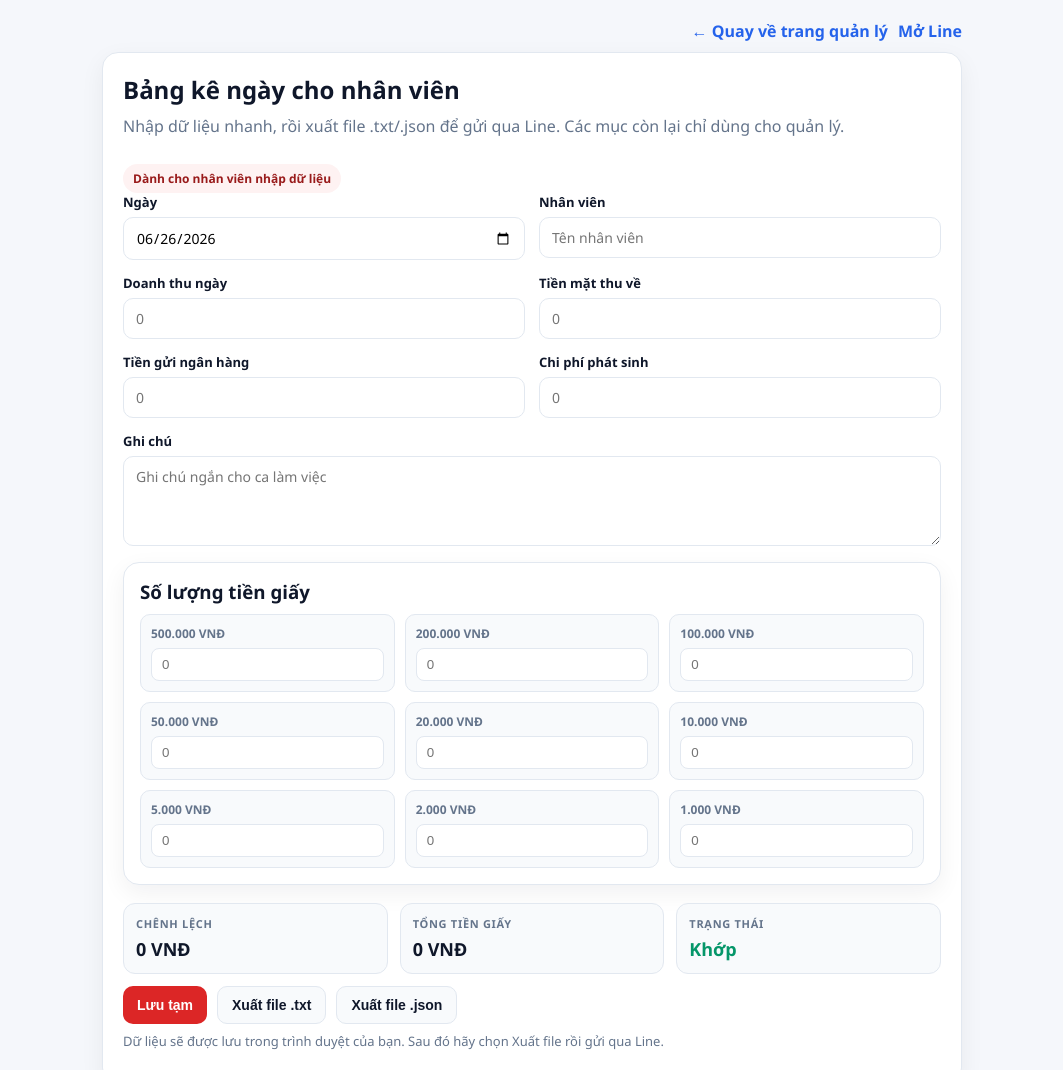
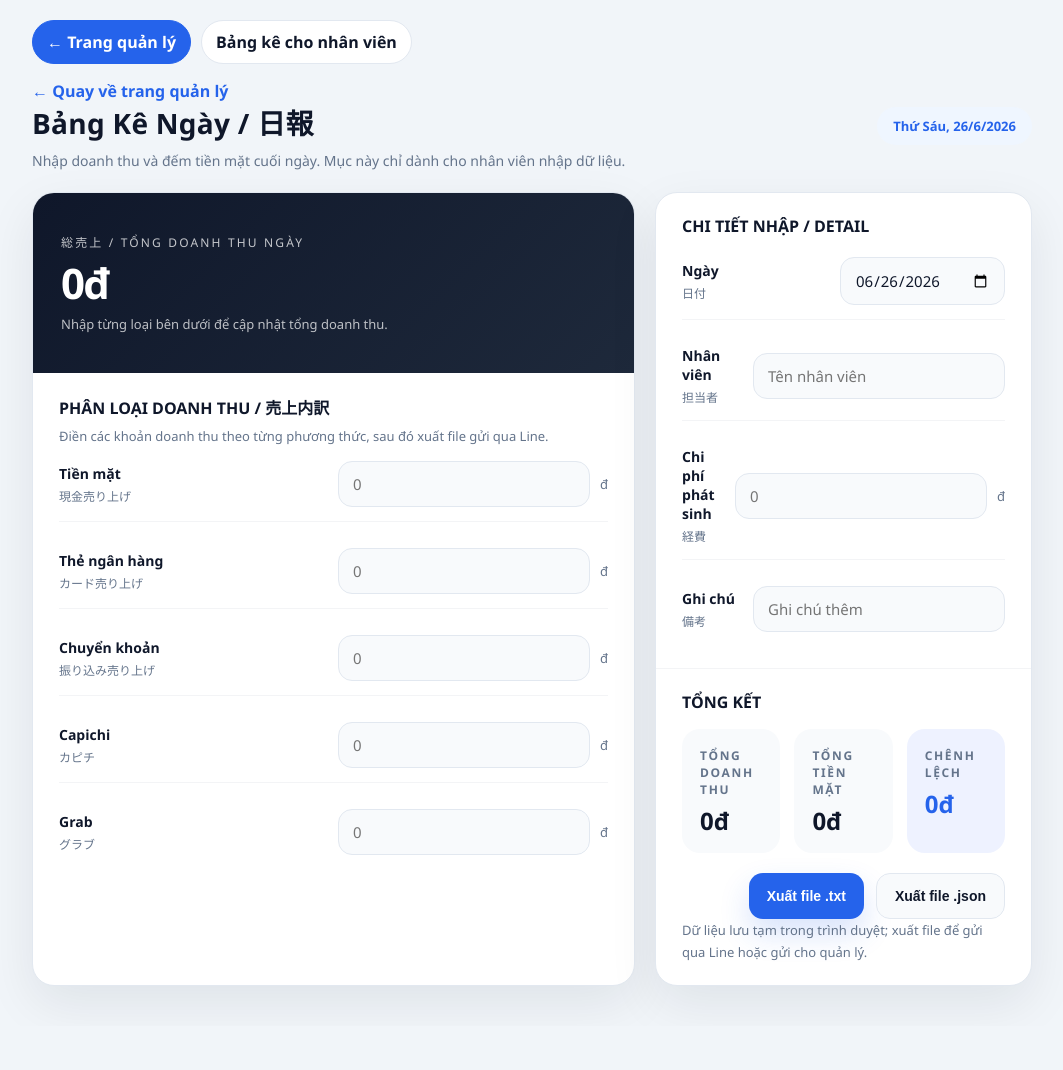
Before and after one commit to cungchiasetamtrangbuon-lang/torishin, a plain HTML site: page staff_daily.html in a window 1280 px wide. Shown: the top 1070 px of the page, without its empty margins (108-1171 px from the left). After the commit the page ends 1026 px from the top, so only its background shows below. Drawn offline with Linux system fonts and the light colour scheme.

Commit message:
Add visible navigation between management and staff pages

```diff
--- a/staff_daily.html
+++ b/staff_daily.html
@@ -6,258 +6,238 @@
   <title>Bảng kê ngày - Nhân viên</title>
   <style>
     :root {
-      --bg:#f5f7fb;
-      --card:#ffffff;
+      --bg:#f1f5f9;
+      --panel:#ffffff;
+      --panel-strong:#0f172a;
       --text:#0f172a;
       --muted:#64748b;
-      --accent:#dc2626;
-      --accent2:#b91c1c;
+      --accent:#2563eb;
+      --accent2:#1d4ed8;
+      --success:#16a34a;
+      --warn:#d97706;
+      --danger:#dc2626;
       --border:#e2e8f0;
-      --good:#059669;
-      --warn:#d97706;
-      --info:#2563eb;
+      --radius:22px;
+      --shadow:0 18px 50px rgba(15,23,42,.08);
+      --font:'Segoe UI',system-ui,sans-serif;
     }
     *{box-sizing:border-box}
-    body{margin:0;font-family:Segoe UI,Arial,sans-serif;background:var(--bg);color:var(--text)}
-    .wrap{max-width:900px;margin:0 auto;padding:20px}
-    .card{background:var(--card);border:1px solid var(--border);border-radius:16px;box-shadow:0 8px 24px rgba(15,23,42,.06);padding:20px;margin-bottom:18px}
-    h1{margin:0 0 8px;font-size:24px}
-    .sub{color:var(--muted);margin:0 0 16px;line-height:1.5}
-    .topbar{display:flex;justify-content:space-between;align-items:center;gap:10px;flex-wrap:wrap}
-    .pill{display:inline-block;background:#fef2f2;color:#991b1b;padding:6px 10px;border-radius:999px;font-size:12px;font-weight:700}
-    .grid{display:grid;grid-template-columns:repeat(2,minmax(0,1fr));gap:14px}
-    .field{display:flex;flex-direction:column;gap:6px}
-    .field label{font-size:13px;font-weight:700;color:var(--text)}
-    .field input,.field textarea,.field select{width:100%;padding:10px 12px;border:1px solid var(--border);border-radius:10px;font-size:14px;font-family:inherit}
-    .field input:focus,.field textarea:focus,.field select:focus{outline:none;border-color:var(--accent)}
-    .field textarea{min-height:90px;resize:vertical}
-    .full{grid-column:1/-1}
-    .actions{display:flex;gap:10px;flex-wrap:wrap;margin-top:12px}
-    button{border:none;border-radius:10px;padding:10px 14px;font-weight:700;cursor:pointer;font-size:14px}
-    .btn-primary{background:var(--accent);color:#fff}
-    .btn-primary:hover{background:var(--accent2)}
-    .btn-ghost{background:#f8fafc;border:1px solid var(--border);color:var(--text)}
-    .btn-ghost:hover{background:#f1f5f9}
-    .note{font-size:13px;color:var(--muted);margin-top:8px}
-    .summary{display:grid;grid-template-columns:repeat(3,minmax(0,1fr));gap:12px}
-    .sum-box{background:#f8fafc;border:1px solid var(--border);border-radius:12px;padding:12px}
-    .sum-box .label{font-size:11px;letter-spacing:.7px;text-transform:uppercase;color:var(--muted);margin-bottom:6px;font-weight:700}
-    .sum-box .value{font-size:18px;font-weight:800}
-    .bill-grid{display:grid;grid-template-columns:repeat(3,minmax(0,1fr));gap:10px}
-    .bill-item{background:#f8fafc;border:1px solid var(--border);border-radius:10px;padding:10px}
-    .bill-item label{display:block;font-size:12px;color:var(--muted);margin-bottom:6px;font-weight:700}
-    .bill-item input{width:100%;padding:8px 10px;border:1px solid var(--border);border-radius:8px}
-    .link-row{display:flex;justify-content:flex-end;gap:10px;flex-wrap:wrap;margin-bottom:10px}
-    .link-row a{color:var(--info);font-weight:700;text-decoration:none}
-    .link-row a:hover{text-decoration:underline}
-    @media (max-width:700px){.grid,.summary,.bill-grid{grid-template-columns:1fr}}
+    body{margin:0;font-family:var(--font);background:var(--bg);color:var(--text)}
+    a{color:inherit;text-decoration:none}
+    .page{max-width:1040px;margin:0 auto;padding:20px 20px 40px}
+    .nav-links{display:flex;gap:10px;flex-wrap:wrap;margin-bottom:16px}
+    .nav-link{display:inline-flex;align-items:center;gap:8px;padding:10px 14px;border-radius:999px;background:#fff;border:1px solid var(--border);font-weight:700;color:var(--text)}
+    .nav-link.primary{background:var(--accent);color:#fff;border-color:var(--accent)}
+    .topbar{display:flex;align-items:center;justify-content:space-between;gap:14px;flex-wrap:wrap;margin-bottom:20px}
+    .topbar .back{display:inline-flex;align-items:center;gap:8px;color:var(--accent);font-weight:700}
+    .topbar .back:hover{text-decoration:underline}
+    .title-group{min-width:280px}
+    .title-group h1{margin:0;font-size:28px;letter-spacing:.01em}
+    .title-group p{margin:8px 0 0;color:var(--muted);font-size:14px;line-height:1.6}
+    .date-pill{display:inline-flex;align-items:center;gap:8px;padding:10px 16px;border-radius:999px;background:#eff6ff;color:var(--accent);font-weight:700;font-size:13px}
+    .grid{display:grid;grid-template-columns:1.6fr 1fr;gap:20px}
+    .card{background:var(--panel);border-radius:var(--radius);border:1px solid var(--border);box-shadow:var(--shadow);overflow:hidden}
+    .card-header{padding:22px 26px 18px}
+    .card-body{padding:0 26px 24px}
+    .section{padding:22px 26px}
+    .section+.section{border-top:1px solid #f3f4f6}
+    .section h2{margin:0 0 6px;font-size:16px;font-weight:800}
+    .section p{margin:0;color:var(--muted);font-size:13px;line-height:1.7}
+    .large-card{background: linear-gradient(135deg,#0f172a,#1e293b);color:#fff;padding:32px 28px;display:flex;flex-direction:column;justify-content:center;min-height:180px}
+    .large-card .label{font-size:12px;text-transform:uppercase;letter-spacing:.18em;opacity:.75;margin-bottom:10px}
+    .large-card .value{font-size:42px;font-weight:900;line-height:1.05;letter-spacing:-.04em;margin-bottom:10px}
+    .large-card .hint{font-size:13px;color:rgba(255,255,255,.72)}
+    .field-list{display:grid;gap:12px}
+    .field-row{display:grid;grid-template-columns:1fr auto;gap:12px;align-items:center;padding:14px 0;border-bottom:1px solid #f3f4f6}
+    .field-row:last-child{border-bottom:none}
+    .field-label{display:grid;gap:4px}
+    .field-label span{font-size:14px;font-weight:700}
+    .field-label small{font-size:12px;color:var(--muted)}
+    .field-input{display:flex;align-items:center;gap:10px}
+    .field-input input{width:100%;border:1px solid var(--border);border-radius:14px;padding:12px 14px;font-size:15px;font-family:var(--font);color:var(--text);background:#f8fafc}
+    .field-input input:focus{outline:none;border-color:var(--accent)}
+    .field-input .unit{color:var(--muted);font-size:13px}
+    .summary-grid{display:grid;grid-template-columns:repeat(3,minmax(0,1fr));gap:14px;margin-top:16px}
+    .summary-card{background:#f8fafc;border-radius:18px;padding:18px;display:flex;flex-direction:column;gap:10px}
+    .summary-card .label{font-size:12px;text-transform:uppercase;letter-spacing:.14em;color:var(--muted);font-weight:700}
+    .summary-card .value{font-size:24px;font-weight:800;line-height:1.1}
+    .summary-card.status{background:#eef2ff;color:var(--accent)}
+    .controls{display:flex;gap:12px;flex-wrap:wrap;justify-content:flex-end;margin-top:20px}
+    .btn{border:none;border-radius:14px;padding:14px 18px;font-weight:700;cursor:pointer;font-size:14px}
+    .btn-primary{background:var(--accent);color:#fff;box-shadow:0 14px 30px rgba(37,99,235,.18)}
+    .btn-secondary{background:#f8fafc;color:var(--panel-strong);border:1px solid var(--border)}
+    .btn-secondary:hover{background:#eef2ff}
+    .hint-note{margin-top:14px;font-size:13px;color:var(--muted)}
+    @media (max-width:960px){.grid{grid-template-columns:1fr}}
   </style>
 </head>
 <body>
-  <div class="wrap">
-    <div class="link-row">
-      <a href="index.html">← Quay về trang quản lý</a>
-      <a href="https://line.me/R/ti/p/~" target="_blank" rel="noreferrer">Mở Line</a>
+  <div class="page">
+    <div class="nav-links">
+      <a class="nav-link primary" href="index.html">← Trang quản lý</a>
+      <a class="nav-link" href="staff_daily.html">Bảng kê cho nhân viên</a>
+    </div>
+    <div class="topbar">
+      <div class="title-group">
+        <a class="back" href="index.html">← Quay về trang quản lý</a>
+        <h1>Bảng Kê Ngày / 日報</h1>
+        <p>Nhập doanh thu và đếm tiền mặt cuối ngày. Mục này chỉ dành cho nhân viên nhập dữ liệu.</p>
+      </div>
+      <div class="date-pill" id="dateLabel">Thứ ...</div>
+    </div>
+
+    <div class="grid">
+      <div class="card">
+        <div class="large-card">
+          <div class="label">総売上 / TỔNG DOANH THU NGÀY</div>
+          <div class="value" id="totalRevenue">0đ</div>
+          <div class="hint">Nhập từng loại bên dưới để cập nhật tổng doanh thu.</div>
+        </div>
+        <div class="section">
+          <h2>PHÂN LOẠI DOANH THU / 売上内訳</h2>
+          <p>Điền các khoản doanh thu theo từng phương thức, sau đó xuất file gửi qua Line.</p>
+          <div class="field-list">
+            <div class="field-row">
+              <div class="field-label"><span>Tiền mặt</span><small>現金売り上げ</small></div>
+              <div class="field-input"><input id="cash" type="number" inputmode="numeric" step="1000" placeholder="0" /><span class="unit">đ</span></div>
+            </div>
+            <div class="field-row">
+              <div class="field-label"><span>Thẻ ngân hàng</span><small>カード売り上げ</small></div>
+              <div class="field-input"><input id="card" type="number" inputmode="numeric" step="1000" placeholder="0" /><span class="unit">đ</span></div>
+            </div>
+            <div class="field-row">
+              <div class="field-label"><span>Chuyển khoản</span><small>振り込み売り上げ</small></div>
+              <div class="field-input"><input id="transfer" type="number" inputmode="numeric" step="1000" placeholder="0" /><span class="unit">đ</span></div>
+            </div>
+            <div class="field-row">
+              <div class="field-label"><span>Capichi</span><small>カピチ</small></div>
+              <div class="field-input"><input id="capichi" type="number" inputmode="numeric" step="1000" placeholder="0" /><span class="unit">đ</span></div>
+            </div>
+            <div class="field-row">
+              <div class="field-label"><span>Grab</span><small>グラブ</small></div>
+              <div class="field-input"><input id="grab" type="number" inputmode="numeric" step="1000" placeholder="0" /><span class="unit">đ</span></div>
+            </div>
+          </div>
+        </div>
       </div>
 
       <div class="card">
-      <div class="topbar">
-        <div>
-          <h1>Bảng kê ngày cho nhân viên</h1>
-          <p class="sub">Nhập dữ liệu nhanh, rồi xuất file .txt/.json để gửi qua Line. Các mục còn lại chỉ dùng cho quản lý.</p>
+        <div class="section">
+          <h2>CHI TIẾT NHẬP / DETAIL</h2>
+          <div class="field-list">
+            <div class="field-row">
+              <div class="field-label"><span>Ngày</span><small>日付</small></div>
+              <div class="field-input"><input id="date" type="date" /></div>
             </div>
-        <span class="pill">Dành cho nhân viên nhập dữ liệu</span>
+            <div class="field-row">
+              <div class="field-label"><span>Nhân viên</span><small>担当者</small></div>
+              <div class="field-input"><input id="staff" type="text" placeholder="Tên nhân viên" /></div>
             </div>
-
-      <div class="grid">
-        <div class="field">
-          <label for="date">Ngày</label>
-          <input id="date" type="date" />
+            <div class="field-row">
+              <div class="field-label"><span>Chi phí phát sinh</span><small>経費</small></div>
+              <div class="field-input"><input id="expense" type="number" inputmode="numeric" step="1000" placeholder="0" /><span class="unit">đ</span></div>
             </div>
-        <div class="field">
-          <label for="staff">Nhân viên</label>
-          <input id="staff" type="text" placeholder="Tên nhân viên" />
+            <div class="field-row">
+              <div class="field-label"><span>Ghi chú</span><small>備考</small></div>
+              <div class="field-input"><input id="note" type="text" placeholder="Ghi chú thêm" /></div>
             </div>
-        <div class="field">
-          <label for="revenue">Doanh thu ngày</label>
-          <input id="revenue" type="number" inputmode="numeric" step="1000" placeholder="0" />
-        </div>
-        <div class="field">
-          <label for="cash">Tiền mặt thu về</label>
-          <input id="cash" type="number" inputmode="numeric" step="1000" placeholder="0" />
-        </div>
-        <div class="field">
-          <label for="bank">Tiền gửi ngân hàng</label>
-          <input id="bank" type="number" inputmode="numeric" step="1000" placeholder="0" />
-        </div>
-        <div class="field">
-          <label for="expense">Chi phí phát sinh</label>
-          <input id="expense" type="number" inputmode="numeric" step="1000" placeholder="0" />
-        </div>
-        <div class="field full">
-          <label for="note">Ghi chú</label>
-          <textarea id="note" placeholder="Ghi chú ngắn cho ca làm việc"></textarea>
           </div>
         </div>
 
-      <div class="card" style="margin-top:16px;padding:16px">
-        <h3 style="margin:0 0 10px">Số lượng tiền giấy</h3>
-        <div class="bill-grid" id="billGrid"></div>
+        <div class="section">
+          <h2>TỔNG KẾT</h2>
+          <div class="summary-grid">
+            <div class="summary-card"><div class="label">Tổng doanh thu</div><div class="value" id="sumRevenue">0đ</div></div>
+            <div class="summary-card"><div class="label">Tổng tiền mặt</div><div class="value" id="sumCash">0đ</div></div>
+            <div class="summary-card status"><div class="label">Chênh lệch</div><div class="value" id="diffValue">0đ</div></div>
           </div>
-
-      <div class="summary" style="margin-top:16px">
-        <div class="sum-box">
-          <div class="label">Chênh lệch</div>
-          <div class="value" id="diffValue">0</div>
+          <div class="controls">
+            <button class="btn btn-primary" id="exportBtn">Xuất file .txt</button>
+            <button class="btn btn-secondary" id="exportJsonBtn">Xuất file .json</button>
           </div>
-        <div class="sum-box">
-          <div class="label">Tổng tiền giấy</div>
-          <div class="value" id="billTotalValue">0</div>
-        </div>
-        <div class="sum-box">
-          <div class="label">Trạng thái</div>
-          <div class="value" id="statusValue">Đã sẵn sàng</div>
+          <p class="hint-note">Dữ liệu lưu tạm trong trình duyệt; xuất file để gửi qua Line hoặc gửi cho quản lý.</p>
         </div>
       </div>
-
-      <div class="actions">
-        <button class="btn-primary" id="saveBtn">Lưu tạm</button>
-        <button class="btn-ghost" id="exportBtn">Xuất file .txt</button>
-        <button class="btn-ghost" id="exportJsonBtn">Xuất file .json</button>
-      </div>
-      <p class="note">Dữ liệu sẽ được lưu trong trình duyệt của bạn. Sau đó hãy chọn Xuất file rồi gửi qua Line.</p>
     </div>
   </div>
 
   <script>
-    const denominations = [500000, 200000, 100000, 50000, 20000, 10000, 5000, 2000, 1000];
-    const billGrid = document.getElementById('billGrid');
-    const form = {
-      date: document.getElementById('date'),
-      staff: document.getElementById('staff'),
-      revenue: document.getElementById('revenue'),
-      cash: document.getElementById('cash'),
-      bank: document.getElementById('bank'),
-      expense: document.getElementById('expense'),
-      note: document.getElementById('note')
-    };
-    const diffValue = document.getElementById('diffValue');
-    const billTotalValue = document.getElementById('billTotalValue');
-    const statusValue = document.getElementById('statusValue');
-
-    function createBillFields() {
-      const fragment = document.createDocumentFragment();
-      denominations.forEach((value) => {
-        const item = document.createElement('div');
-        item.className = 'bill-item';
-        item.innerHTML = `
-          <label for="bill-${value}">${value.toLocaleString('vi-VN')} VNĐ</label>
-          <input id="bill-${value}" type="number" inputmode="numeric" min="0" step="1" placeholder="0" />
-        `;
-        fragment.appendChild(item);
-      });
-      billGrid.appendChild(fragment);
+    const fields = ['cash','card','transfer','capichi','grab','expense'];
+    function $(id){return document.getElementById(id)}
+    function parseNum(value){return Number(value||0)}
+    function fmt(v){return Number(v).toLocaleString('vi-VN') + 'đ'}
+    function updateTotals(){
+      const cash = parseNum($('cash').value);
+      const card = parseNum($('card').value);
+      const transfer = parseNum($('transfer').value);
+      const capichi = parseNum($('capichi').value);
+      const grab = parseNum($('grab').value);
+      const expense = parseNum($('expense').value);
+      const totalRevenue = cash + card + transfer + capichi + grab;
+      const diff = cash + card + transfer + capichi + grab - expense;
+      $('totalRevenue').textContent = fmt(totalRevenue);
+      $('sumRevenue').textContent = fmt(totalRevenue);
+      $('sumCash').textContent = fmt(cash);
+      $('diffValue').textContent = fmt(diff);
+      updateDateLabel();
     }
-
-    function getBillCounts() {
-      const counts = {};
-      denominations.forEach((value) => {
-        const input = document.getElementById(`bill-${value}`);
-        counts[value] = Number(input.value || 0);
-      });
-      return counts;
+    function updateDateLabel(){
+      const date = new Date($('date').value || new Date().toISOString().slice(0,10));
+      const dayNames = ['Chủ Nhật','Thứ Hai','Thứ Ba','Thứ Tư','Thứ Năm','Thứ Sáu','Thứ Bảy'];
+      const label = `${dayNames[date.getDay()]}, ${date.toLocaleDateString('vi-VN')}`;
+      $('dateLabel').textContent = label;
     }
-
-    function getFormData() {
-      return {
-        date: form.date.value,
-        staff: form.staff.value.trim(),
-        revenue: Number(form.revenue.value || 0),
-        cash: Number(form.cash.value || 0),
-        bank: Number(form.bank.value || 0),
-        expense: Number(form.expense.value || 0),
-        note: form.note.value.trim(),
-        bills: getBillCounts()
-      };
-    }
-
-    function formatCurrency(value) {
-      return Number(value || 0).toLocaleString('vi-VN') + ' VNĐ';
-    }
-
-    function updateSummary() {
-      const data = getFormData();
-      const billTotal = Object.entries(data.bills).reduce((sum, [k, v]) => sum + Number(k) * Number(v), 0);
-      const diff = Number(data.cash || 0) + Number(data.bank || 0) - Number(data.revenue || 0) + Number(data.expense || 0);
-      diffValue.textContent = formatCurrency(diff);
-      billTotalValue.textContent = formatCurrency(billTotal);
-      if (Math.abs(diff) < 1000) {
-        statusValue.textContent = 'Khớp';
-        statusValue.style.color = 'var(--good)';
-      } else if (diff > 0) {
-        statusValue.textContent = 'Thừa';
-        statusValue.style.color = 'var(--warn)';
-      } else {
-        statusValue.textContent = 'Thiếu';
-        statusValue.style.color = 'var(--accent)';
-      }
-    }
-
-    function saveData() {
-      const data = getFormData();
-      localStorage.setItem('torishin_staff_daily', JSON.stringify(data));
-      alert('Đã lưu tạm dữ liệu vào trình duyệt.');
-    }
-
-    function loadData() {
-      const raw = localStorage.getItem('torishin_staff_daily');
-      if (!raw) return;
-      try {
-        const data = JSON.parse(raw);
-        form.date.value = data.date || '';
-        form.staff.value = data.staff || '';
-        form.revenue.value = data.revenue || '';
-        form.cash.value = data.cash || '';
-        form.bank.value = data.bank || '';
-        form.expense.value = data.expense || '';
-        form.note.value = data.note || '';
-        Object.entries(data.bills || {}).forEach(([value, count]) => {
-          const input = document.getElementById(`bill-${value}`);
-          if (input) input.value = count || 0;
-        });
-      } catch (e) {
-        console.warn('Không đọc được dữ liệu lưu trước', e);
-      }
-    }
-
-    function exportAsText() {
-      const data = getFormData();
-      const lines = [];
-      lines.push('BẢNG KÊ NGÀY - NHÂN VIÊN');
-      lines.push(`Ngày: ${data.date || 'Chưa nhập'}`);
-      lines.push(`Nhân viên: ${data.staff || 'Chưa nhập'}`);
-      lines.push(`Doanh thu: ${formatCurrency(data.revenue)}`);
-      lines.push(`Tiền mặt thu về: ${formatCurrency(data.cash)}`);
-      lines.push(`Tiền gửi ngân hàng: ${formatCurrency(data.bank)}`);
-      lines.push(`Chi phí phát sinh: ${formatCurrency(data.expense)}`);
-      lines.push(`Chênh lệch: ${formatCurrency(Number(data.cash) + Number(data.bank) - Number(data.revenue) + Number(data.expense))}`);
-      lines.push('Tiền giấy:');
-      Object.entries(data.bills).forEach(([value, count]) => {
-        if (Number(count) > 0) lines.push(`- ${Number(value).toLocaleString('vi-VN')} x ${count}`);
-      });
-      lines.push(`Ghi chú: ${data.note || 'Không có'}`);
+    function exportText(){
+      const date = $('date').value || '';
+      const staff = $('staff').value.trim() || 'Không rõ';
+      const expense = parseNum($('expense').value);
+      const note = $('note').value.trim() || 'Không có';
+      const cash = parseNum($('cash').value);
+      const card = parseNum($('card').value);
+      const transfer = parseNum($('transfer').value);
+      const capichi = parseNum($('capichi').value);
+      const grab = parseNum($('grab').value);
+      const total = cash + card + transfer + capichi + grab;
+      const diff = total - expense;
+      const lines = [
+        'BẢNG KÊ NGÀY - NHÂN VIÊN',
+        `Ngày: ${date}`,
+        `Nhân viên: ${staff}`,
+        '',
+        'PHÂN LOẠI DOANH THU',
+        `Tiền mặt: ${fmt(cash)}`,
+        `Thẻ ngân hàng: ${fmt(card)}`,
+        `Chuyển khoản: ${fmt(transfer)}`,
+        `Capichi: ${fmt(capichi)}`,
+        `Grab: ${fmt(grab)}`,
+        '',
+        `Tổng doanh thu: ${fmt(total)}`,
+        `Chi phí: ${fmt(expense)}`,
+        `Chênh lệch: ${fmt(diff)}`,
+        '',
+        `Ghi chú: ${note}`
+      ];
       const blob = new Blob([lines.join('\n')], {type:'text/plain;charset=utf-8'});
       const url = URL.createObjectURL(blob);
       const a = document.createElement('a');
       a.href = url;
-      a.download = `bang-ke-ngay-${data.date || 'daily'}.txt`;
+      a.download = `bang-ke-ngay-${date || 'daily'}.txt`;
       a.click();
       URL.revokeObjectURL(url);
     }
-
-    function exportAsJson() {
-      const data = getFormData();
-      const blob = new Blob([JSON.stringify(data, null, 2)], {type:'application/json;charset=utf-8'});
+    function exportJson(){
+      const data = {
+        date: $('date').value || '',
+        staff: $('staff').value.trim() || '',
+        cash: parseNum($('cash').value),
+        card: parseNum($('card').value),
+        transfer: parseNum($('transfer').value),
+        capichi: parseNum($('capichi').value),
+        grab: parseNum($('grab').value),
+        expense: parseNum($('expense').value),
+        note: $('note').value.trim() || ''
+      };
+      const blob = new Blob([JSON.stringify(data,null,2)], {type:'application/json;charset=utf-8'});
       const url = URL.createObjectURL(blob);
       const a = document.createElement('a');
       a.href = url;
@@ -265,19 +245,18 @@
       a.click();
       URL.revokeObjectURL(url);
     }
-
-    createBillFields();
-    loadData();
-    [form.date, form.staff, form.revenue, form.cash, form.bank, form.expense, form.note].forEach((input) => {
-      input.addEventListener('input', updateSummary);
-      input.addEventListener('change', updateSummary);
+    function init(){
+      const today = new Date().toISOString().slice(0,10);
+      $('date').value = today;
+      ['cash','card','transfer','capichi','grab','expense'].forEach(id=>{
+        $(id).addEventListener('input', updateTotals);
       });
-    document.querySelectorAll('#billGrid input').forEach((input) => input.addEventListener('input', updateSummary));
-    document.getElementById('saveBtn').addEventListener('click', saveData);
-    document.getElementById('exportBtn').addEventListener('click', exportAsText);
-    document.getElementById('exportJsonBtn').addEventListener('click', exportAsJson);
-    form.date.value = new Date().toISOString().slice(0, 10);
-    updateSummary();
+      $('date').addEventListener('change', updateDateLabel);
+      $('exportBtn').addEventListener('click', exportText);
+      $('exportJsonBtn').addEventListener('click', exportJson);
+      updateTotals();
+    }
+    init();
   </script>
 </body>
 </html>
```
Also changed, not shown: index.html (+1 -0 lines). Lines whose indentation alone changed are shown as unchanged.
